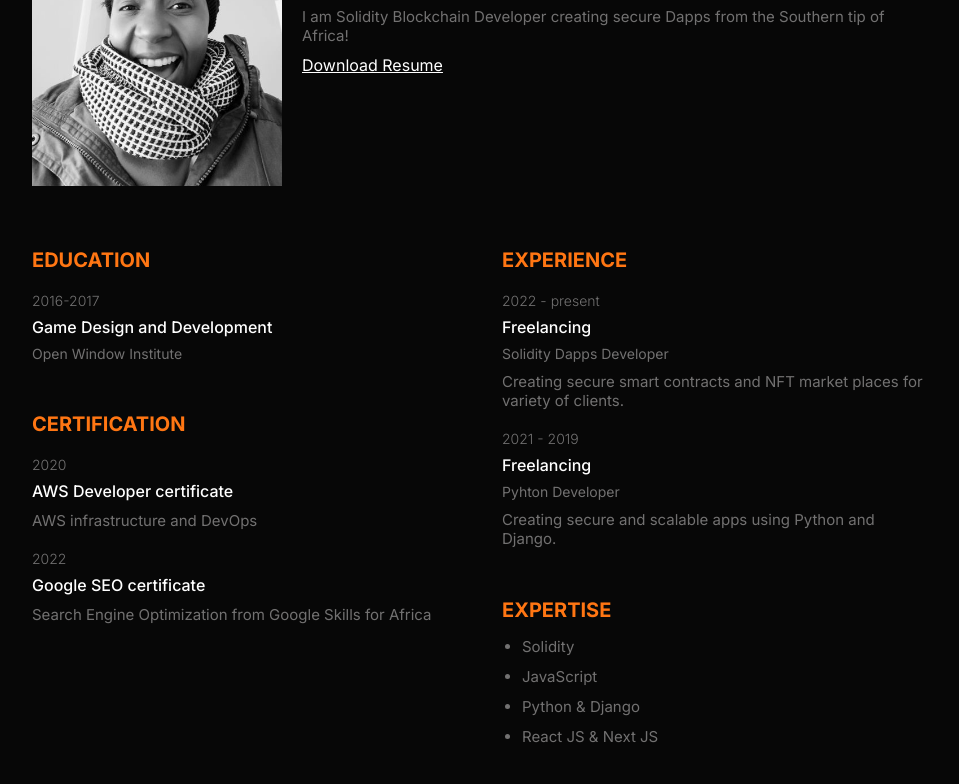
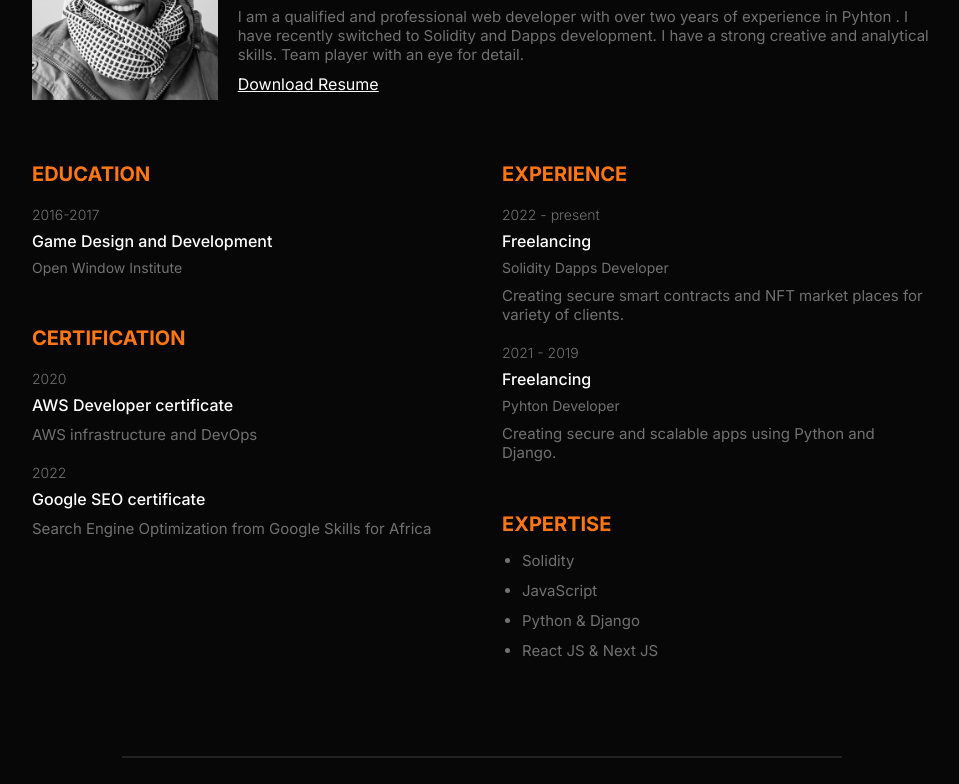
Before and after one commit to shaymk1/mamosebetsi-kekae-resume-2022, a plain HTML site: page index.html in a window 1280 px wide. Shown: the part 198-982 px from the top of the page, without its empty margins (158-1117 px from the left). Drawn offline with nearby package versions, Linux system fonts and the light colour scheme.

Commit message:
changed about me

```diff
--- a/index.html
+++ b/index.html
@@ -23,8 +23,7 @@
 						</h1>
 						<p class="profile_title">Blockchain Developer</p>
 						<p class="description profile_description">
-							I am Solidity Blockchain Developer creating secure Dapps from the
-							Southern tip of Africa!
+							I am a qualified and professional web developer with over two years of experience in Pyhton . I have recently switched to Solidity and Dapps development. I have a strong creative and analytical skills. Team player with an eye for detail.
 						</p>
 						<a class="downloadBtn" href="./cv.pdf" download="Resume.pdf"
 							>Download Resume</a
```
